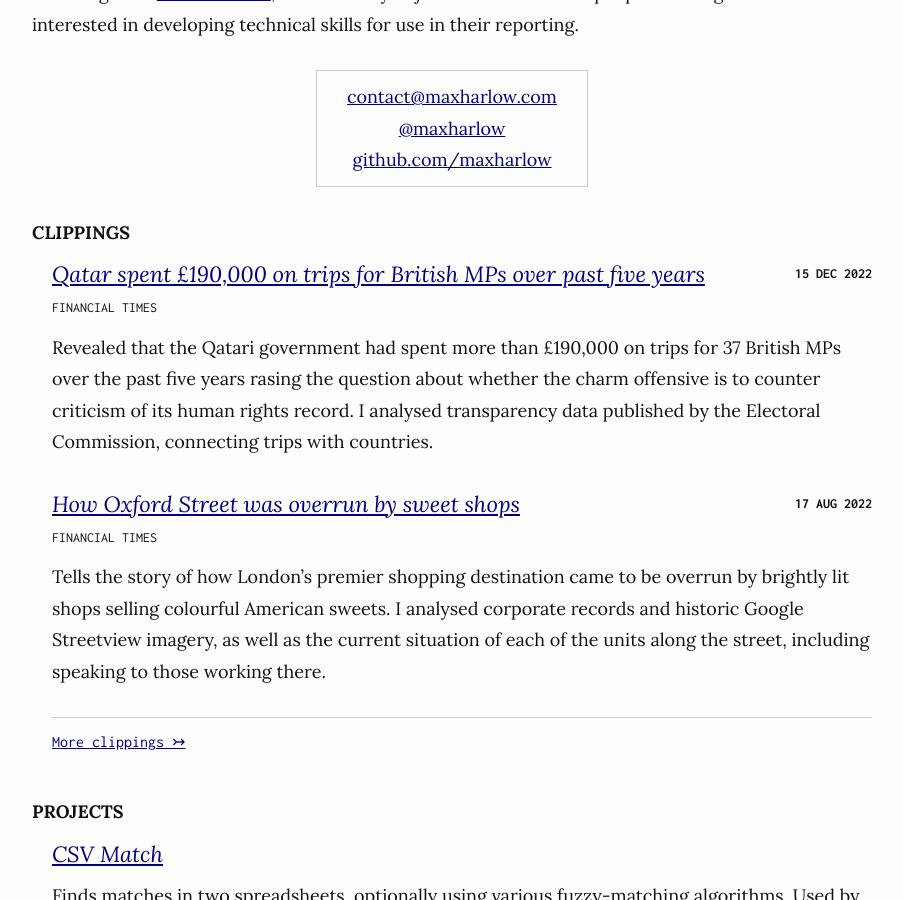
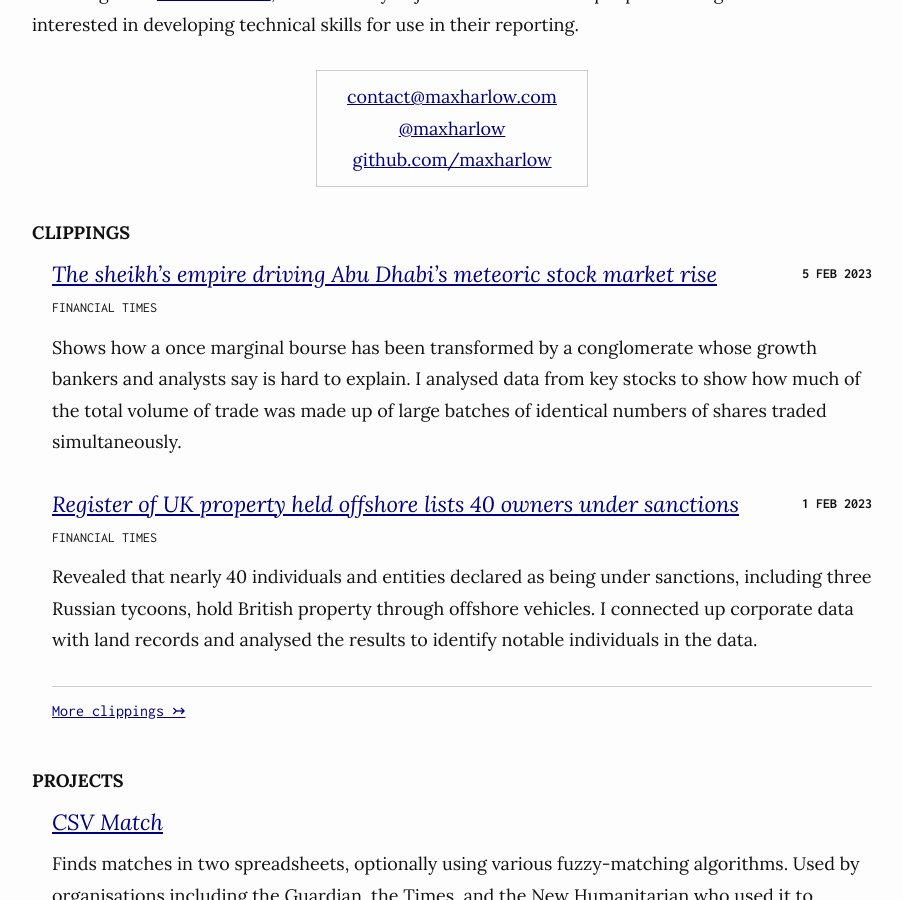
Before and after one commit to maxharlow/maxharlow.github.io, a Jekyll site: the page built from index.md, in a window 1280 px wide and 900 px high, scrolled down 591 px. Shown: the whole window, without its empty margins (188-1091 px from the left). Built offline with Jekyll 4.4.1, drawn with Linux system fonts in a browser that asks for light colours.

Commit message:
Add 2023 stories

```diff
--- a/_data/clippings.yaml
+++ b/_data/clippings.yaml
@@ -1,3 +1,41 @@
+-   title: The sheikh’s empire driving Abu Dhabi’s meteoric stock market rise
+    publication: Financial Times
+    web:
+        - title: The sheikh’s empire driving Abu Dhabi’s meteoric stock market rise
+          link: https://www.ft.com/content/5c8c3dc3-d08a-498a-9ca9-c294db9a3180
+          date: 05-02-2023
+          credit: byline
+          type: feature
+    print:
+        - title: Sheikh's empire drives rise of Abu Dhabi bourse
+          date: 06-02-2022
+          credit: byline
+          type: feature
+          slot: inside
+    summary: |
+        Shows how a once marginal bourse has been transformed by a conglomerate whose growth bankers and analysts say is hard to explain.
+    contribution: |
+        I analysed data from key stocks to show how much of the total volume of trade was made up of large batches of identical numbers of shares traded simultaneously.
+
+-   title: Register of UK property held offshore lists 40 owners under sanctions
+    publication: Financial Times
+    web:
+        - title: Register of UK property held offshore lists 40 owners under sanctions
+          link: https://www.ft.com/content/226ebb6f-2285-474b-94c4-9053a8d54da9
+          date: 01-02-2023
+          credit: byline
+          type: news story
+    print:
+        - title: Sanction-hit Russians among owners of property held offshore
+          date: 03-02-2022
+          credit: byline
+          type: news story
+          slot: inside
+    summary: |
+        Revealed that nearly 40 individuals and entities declared as being under sanctions, including three Russian tycoons, hold British property through offshore vehicles.
+    contribution: |
+        I connected up corporate data with land records and analysed the results to identify notable individuals in the data.
+
 -   title: Qatar spent £190,000 on trips for British MPs over past five years
     publication: Financial Times
     web:
```
